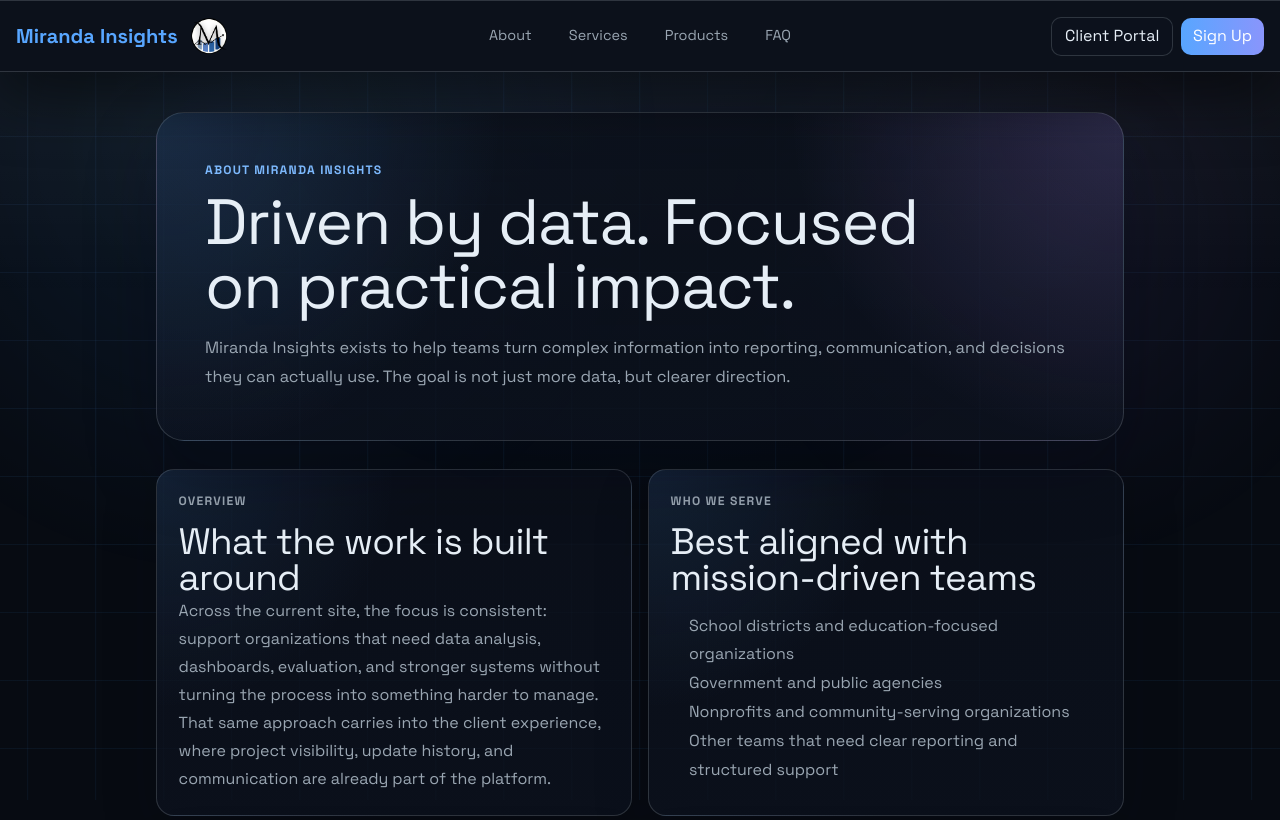
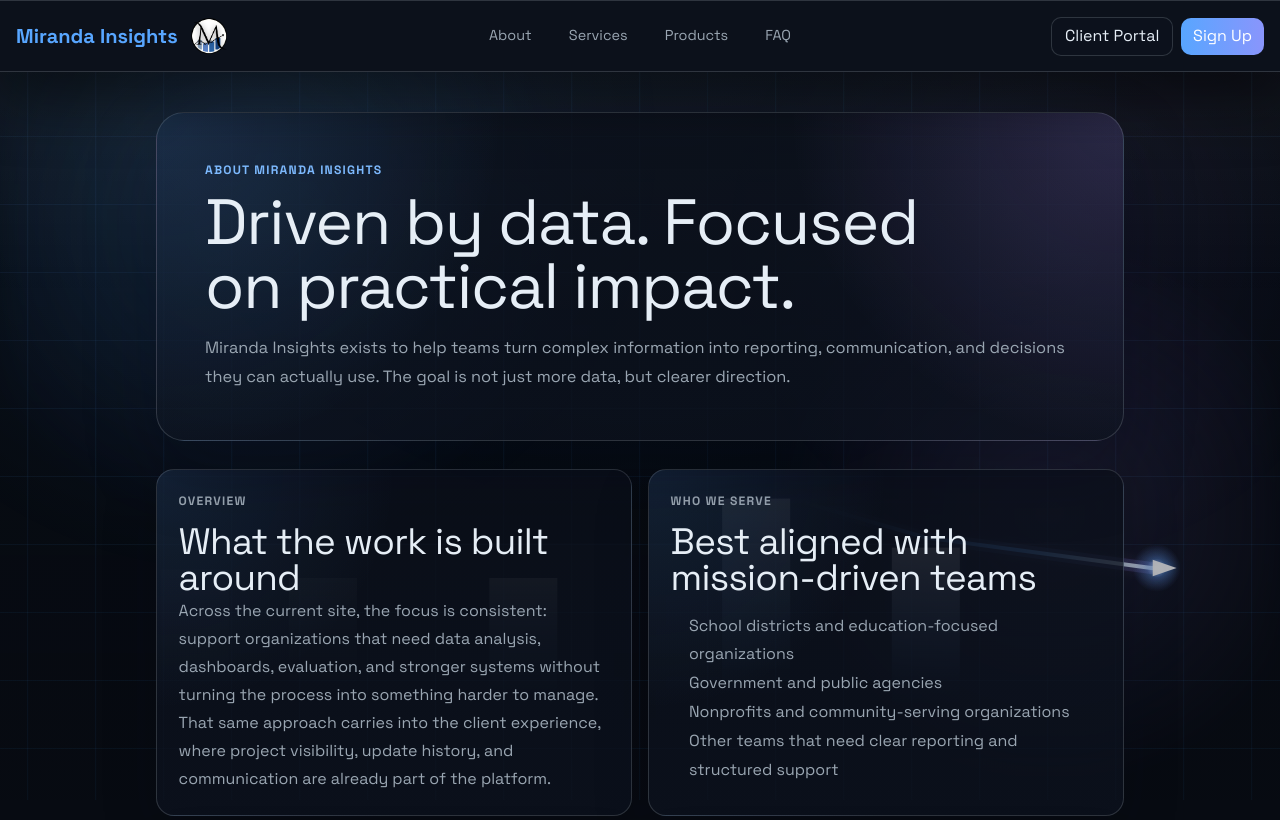
Before and after one commit to isaiaha09/miranda_insights, a Django app: page /about/ in a window 1280 px wide. Shown: the top 820 px of the page. Run offline with Django 5.2, Linux system fonts and the light colour scheme.

Commit message:
added arrow animation

```diff
--- a/current_website/static/css/base.css
+++ b/current_website/static/css/base.css
@@ -99,6 +99,42 @@ body::after {
     opacity: 0.9;
 }
 
+.site-analytics-bg {
+    position: fixed;
+    inset: 0;
+    z-index: 0;
+    pointer-events: none;
+    overflow: hidden;
+}
+
+.site-analytics-bg::before,
+.site-analytics-bg::after {
+    content: "";
+    position: absolute;
+    inset: 0;
+    pointer-events: none;
+}
+
+.site-analytics-bg::before {
+    background:
+        radial-gradient(560px circle at 20% 28%, color-mix(in srgb, var(--accent) 12%, transparent), transparent 58%),
+        radial-gradient(480px circle at 82% 64%, color-mix(in srgb, var(--accent-2) 12%, transparent), transparent 60%);
+    filter: blur(16px);
+    opacity: 0.95;
+}
+
+.site-analytics-bg::after {
+    background: linear-gradient(180deg, rgba(7, 11, 18, 0.08), rgba(7, 11, 18, 0.02) 24%, rgba(7, 11, 18, 0.14) 100%);
+}
+
+.site-analytics-bg__canvas {
+    width: 100%;
+    height: 100%;
+    display: block;
+    opacity: 0.82;
+    mask-image: linear-gradient(180deg, rgba(0, 0, 0, 0.2), rgba(0, 0, 0, 0.92) 18%, rgba(0, 0, 0, 0.95) 82%, rgba(0, 0, 0, 0.2));
+}
+
 @keyframes grid-pan {
     from {
         background-position: 0 0, 0 0, 0 0, 0 0;
@@ -123,6 +159,13 @@ body.nav-open .nav-overlay {
 
 .site-main {
     padding-top: var(--header-height);
+}
+
+.site-header,
+.site-main,
+.site-footer {
+    position: relative;
+    z-index: 1;
 }
 
 .container {
@@ -785,6 +828,10 @@ input:focus-visible {
         animation: none;
     }
 
+    .site-analytics-bg__canvas {
+        mask-image: none;
+    }
+
     .hamburger span {
         transition: none;
     }
--- a/current_website/static/css/home.css
+++ b/current_website/static/css/home.css
@@ -784,6 +784,7 @@ body.landing .hero-right {
     .hero h1 {
         font-size: 2.25rem;
     }
+
 }
 
 @media (prefers-reduced-motion: reduce) {
--- a/current_website/static/js/base.js
+++ b/current_website/static/js/base.js
@@ -213,12 +213,389 @@ function setupLoginSubmitLoading() {
   });
 }
 
+function setupSiteAnalyticsBackground() {
+  var layer = document.querySelector('.site-analytics-bg');
+  if (!layer) {
+    return;
+  }
+
+  var canvas = layer.querySelector('.site-analytics-bg__canvas');
+  if (!canvas || !canvas.getContext) {
+    return;
+  }
+
+  var context = canvas.getContext('2d');
+  if (!context) {
+    return;
+  }
+
+  var mediaQuery = window.matchMedia('(prefers-reduced-motion: reduce)');
+  var width = 0;
+  var height = 0;
+  var route = [];
+  var routeLength = 0;
+  var headDistance = 0;
+  var speed = 220;
+  var tailLength = 420;
+  var barFadeDistance = 920;
+  var arrowClearance = 28;
+  var loopResetDistance = 0;
+  var frameId = 0;
+  var lastTime = 0;
+  var resizeTimer = 0;
+
+  function clamp(value, min, max) {
+    return Math.max(min, Math.min(max, value));
+  }
+
+  function randomBetween(min, max) {
+    return min + (Math.random() * (max - min));
+  }
+
+  function buildRoutePoints() {
+    var pointCount = width < 700 ? 8 : 9;
+    var startX = -Math.round(width * 0.16);
+    var endX = Math.round(width * 1.08);
+    var spanX = endX - startX;
+    var centerY = height * (width < 700 ? 0.54 : 0.48);
+    var range = height * (width < 700 ? 0.18 : 0.23);
+    var currentY = centerY + randomBetween(-range * 0.2, range * 0.2);
+    var spacingWeights = [];
+    var totalWeight = 0;
+    var points = [{ x: startX, y: currentY }];
+
+    for (var spacingIndex = 0; spacingIndex < pointCount - 1; spacingIndex += 1) {
+      var weight = randomBetween(0.72, 1.34);
+      spacingWeights.push(weight);
+      totalWeight += weight;
+    }
+
+    var currentX = startX;
+
+    for (var index = 1; index < pointCount; index += 1) {
+      var slopeMode = Math.random();
+      var offset;
+
+      if (slopeMode < 0.18) {
+        offset = 0;
+      } else if (slopeMode < 0.5) {
+        offset = randomBetween(-range * 0.38, range * 0.38);
+      } else {
+        offset = randomBetween(-range * 0.82, range * 0.82);
+      }
+
+      currentY = clamp(currentY + offset, centerY - range, centerY + range);
+      currentX += spanX * (spacingWeights[index - 1] / totalWeight);
+
+      points.push({
+        x: index === pointCount - 1 ? endX : currentX,
+        y: currentY
+      });
+    }
+
+    return points;
+  }
+
+  function rebuildRoute() {
+    var points = buildRoutePoints();
+    route = [];
+    routeLength = 0;
+
+    for (var index = 0; index < points.length; index += 1) {
+      route.push({
+        x: points[index].x,
+        y: points[index].y,
+        distance: routeLength
+      });
+
+      if (index < points.length - 1) {
+        var dx = points[index + 1].x - points[index].x;
+        var dy = points[index + 1].y - points[index].y;
+        routeLength += Math.sqrt((dx * dx) + (dy * dy));
+      }
+    }
+
+    tailLength = clamp(width * 0.39, 260, 620);
+    headDistance = 0;
+  }
+
+  function pointAtDistance(distance) {
+    if (!route.length) {
+      return null;
+    }
+
+    if (distance <= 0) {
+      var firstSegment = route[1];
+      var firstSegmentLength = Math.max(1, firstSegment.distance - route[0].distance);
+      var firstProgress = distance / firstSegmentLength;
+      return {
+        x: route[0].x + ((firstSegment.x - route[0].x) * firstProgress),
+        y: route[0].y + ((firstSegment.y - route[0].y) * firstProgress),
+        angle: Math.atan2(firstSegment.y - route[0].y, firstSegment.x - route[0].x)
+      };
+    }
+
+    if (distance >= routeLength) {
+      var lastIndex = route.length - 1;
+      var lastStart = route[lastIndex - 1];
+      var lastEnd = route[lastIndex];
+      var lastSegmentLength = Math.max(1, lastEnd.distance - lastStart.distance);
+      var lastProgress = (distance - lastStart.distance) / lastSegmentLength;
+      return {
+        x: lastStart.x + ((lastEnd.x - lastStart.x) * lastProgress),
+        y: lastStart.y + ((lastEnd.y - lastStart.y) * lastProgress),
+        angle: Math.atan2(lastEnd.y - lastStart.y, lastEnd.x - lastStart.x)
+      };
+    }
+
+    for (var index = 0; index < route.length - 1; index += 1) {
+      var start = route[index];
+      var end = route[index + 1];
+      var segmentLength = end.distance - start.distance;
+
+      if (distance <= end.distance) {
+        var progress = segmentLength === 0 ? 0 : (distance - start.distance) / segmentLength;
+        return {
+          x: start.x + ((end.x - start.x) * progress),
+          y: start.y + ((end.y - start.y) * progress),
+          angle: Math.atan2(end.y - start.y, end.x - start.x)
+        };
+      }
+    }
+
+    return null;
+  }
+
+  function extractTrail(startDistance, endDistance) {
+    var trail = [];
+    var startPoint = pointAtDistance(startDistance);
+    var endPoint = pointAtDistance(endDistance);
+
+    if (!startPoint || !endPoint) {
+      return trail;
+    }
+
+    trail.push({ x: startPoint.x, y: startPoint.y, distance: startDistance });
+
+    for (var index = 1; index < route.length - 1; index += 1) {
+      if (route[index].distance > startDistance && route[index].distance < endDistance) {
+        trail.push({ x: route[index].x, y: route[index].y, distance: route[index].distance });
+      }
+    }
+
+    trail.push({ x: endPoint.x, y: endPoint.y, angle: endPoint.angle, distance: endDistance });
+    return trail;
+  }
+
+  function drawBars() {
+    var floorY = height * 0.9;
+
+    for (var index = 1; index < route.length - 1; index += 1) {
+      var point = route[index];
+      var elapsed = headDistance - point.distance;
+
+      if (elapsed < arrowClearance || elapsed > barFadeDistance) {
+        continue;
+      }
+
+      if (point.x < -24 || point.x > width + 24) {
+        continue;
+      }
+
+      var progress = 1 - clamp((elapsed - arrowClearance) / Math.max(1, barFadeDistance - arrowClearance), 0, 1);
+      var alpha = progress * progress * (3 - (2 * progress));
+      if (alpha <= 0.002) {
+        continue;
+      }
+
+      var barWidth = width < 700 ? 50 : 68;
+      var barTop = point.y + (width < 700 ? 8 : 10);
+      var barHeight = Math.max(12, floorY - barTop);
+      var barGradient = context.createLinearGradient(point.x, floorY, point.x, barTop);
+
+      barGradient.addColorStop(0, 'rgba(88, 166, 255, 0)');
+      barGradient.addColorStop(0.06, 'rgba(88, 166, 255, 0)');
+      barGradient.addColorStop(0.22, 'rgba(88, 166, 255, ' + (alpha * 0.06).toFixed(3) + ')');
+      barGradient.addColorStop(1, 'rgba(255, 255, 255, ' + (alpha * 0.48).toFixed(3) + ')');
+
+      context.fillStyle = barGradient;
+      context.shadowBlur = 12;
+      context.shadowColor = 'rgba(88, 166, 255, ' + (alpha * 0.16).toFixed(3) + ')';
+      context.fillRect(point.x - (barWidth / 2), barTop, barWidth, barHeight);
+    }
+  }
+
+  function drawArrow(point) {
+    if (!point) {
+      return;
+    }
+
+    var arrowLength = width < 700 ? 16 : 20;
+    var arrowWidth = width < 700 ? 7 : 9;
+    var tipX = point.x + (Math.cos(point.angle) * arrowLength);
+    var tipY = point.y + (Math.sin(point.angle) * arrowLength);
+    var leftX = point.x + (Math.cos(point.angle + (Math.PI * 0.64)) * arrowWidth);
+    var leftY = point.y + (Math.sin(point.angle + (Math.PI * 0.64)) * arrowWidth);
+    var rightX = point.x + (Math.cos(point.angle - (Math.PI * 0.64)) * arrowWidth);
+    var rightY = point.y + (Math.sin(point.angle - (Math.PI * 0.64)) * arrowWidth);
+
+    context.beginPath();
+    context.moveTo(tipX, tipY);
+    context.lineTo(leftX, leftY);
+    context.lineTo(rightX, rightY);
+    context.closePath();
+    context.fill();
+  }
+
+  function draw(now) {
+    if (!width || !height || !routeLength) {
+      return;
+    }
+
+    if (!lastTime) {
+      lastTime = now;
+    }
+
+    var deltaSeconds = Math.min((now - lastTime) / 1000, 0.05);
+    lastTime = now;
+
+    if (!mediaQuery.matches) {
+      headDistance += speed * deltaSeconds;
+      if (headDistance > loopResetDistance) {
+        rebuildRoute();
+      }
+    } else if (headDistance === 0) {
+      headDistance = Math.min(routeLength * 0.72, tailLength + 120);
+    }
+
+    var visibleEnd = headDistance;
+    var visibleStart = Math.max(0, visibleEnd - tailLength);
+    var trail = extractTrail(visibleStart, visibleEnd);
+    var headPoint = pointAtDistance(visibleEnd);
+
+    context.clearRect(0, 0, width, height);
+
+    drawBars();
+
+    if (trail.length >= 2) {
+      var gradient = context.createLinearGradient(trail[0].x, trail[0].y, trail[trail.length - 1].x, trail[trail.length - 1].y);
+      var glowGradient = context.createLinearGradient(trail[0].x, trail[0].y, trail[trail.length - 1].x, trail[trail.length - 1].y);
+      gradient.addColorStop(0, 'rgba(88, 166, 255, 0)');
+      gradient.addColorStop(0.24, 'rgba(88, 166, 255, 0.004)');
+      gradient.addColorStop(0.4, 'rgba(88, 166, 255, 0.07)');
+      gradient.addColorStop(0.72, 'rgba(88, 166, 255, 0.72)');
+      gradient.addColorStop(1, 'rgba(255, 255, 255, 0.96)');
+
+      glowGradient.addColorStop(0, 'rgba(88, 166, 255, 0)');
+      glowGradient.addColorStop(0.28, 'rgba(88, 166, 255, 0.002)');
+      glowGradient.addColorStop(0.45, 'rgba(88, 166, 255, 0.035)');
+      glowGradient.addColorStop(0.78, 'rgba(88, 166, 255, 0.16)');
+      glowGradient.addColorStop(1, 'rgba(167, 139, 250, 0.22)');
+
+      context.beginPath();
+      context.moveTo(trail[0].x, trail[0].y);
+      for (var index = 1; index < trail.length; index += 1) {
+        context.lineTo(trail[index].x, trail[index].y);
+      }
+
+      context.lineWidth = width < 700 ? 10 : 12;
+      context.lineJoin = 'miter';
+      context.lineCap = 'butt';
+      context.strokeStyle = glowGradient;
+      context.shadowBlur = 10;
+      context.shadowColor = 'rgba(88, 166, 255, 0.08)';
+      context.stroke();
+
+      context.beginPath();
+      context.moveTo(trail[0].x, trail[0].y);
+      for (var index2 = 1; index2 < trail.length; index2 += 1) {
+        context.lineTo(trail[index2].x, trail[index2].y);
+      }
+
+      context.lineWidth = width < 700 ? 3 : 4;
+      context.strokeStyle = gradient;
+      context.shadowBlur = 14;
+      context.shadowColor = 'rgba(167, 139, 250, 0.34)';
+      context.stroke();
+
+      if (headPoint) {
+        var glow = context.createRadialGradient(headPoint.x, headPoint.y, 0, headPoint.x, headPoint.y, width < 700 ? 18 : 24);
+        glow.addColorStop(0, 'rgba(255, 255, 255, 0.9)');
+        glow.addColorStop(0.4, 'rgba(88, 166, 255, 0.34)');
+        glow.addColorStop(1, 'rgba(88, 166, 255, 0)');
+        context.fillStyle = glow;
+        context.beginPath();
+        context.arc(headPoint.x, headPoint.y, width < 700 ? 18 : 24, 0, Math.PI * 2);
+        context.fill();
+
+        context.fillStyle = 'rgba(255, 255, 255, 0.96)';
+        context.shadowBlur = 10;
+        context.shadowColor = 'rgba(88, 166, 255, 0.42)';
+        drawArrow(headPoint);
+      }
+    }
+
+    if (!mediaQuery.matches) {
+      frameId = window.requestAnimationFrame(draw);
+    }
+  }
+
+  function resizeCanvas() {
+    var rect = layer.getBoundingClientRect();
+    var devicePixelRatio = window.devicePixelRatio || 1;
+
+    width = Math.max(1, rect.width);
+    height = Math.max(1, rect.height);
+    speed = clamp(width * 0.17, 150, 290);
+    barFadeDistance = clamp(width * 0.98, 620, 1280);
+    arrowClearance = clamp(width * 0.028, 20, 34);
+
+    canvas.width = Math.round(width * devicePixelRatio);
+    canvas.height = Math.round(height * devicePixelRatio);
+    context.setTransform(devicePixelRatio, 0, 0, devicePixelRatio, 0, 0);
+
+    rebuildRoute();
+    loopResetDistance = routeLength + Math.max(tailLength, barFadeDistance) + Math.max(72, width * 0.12);
+
+    if (frameId) {
+      window.cancelAnimationFrame(frameId);
+      frameId = 0;
+    }
+
+    lastTime = 0;
+    draw(window.performance.now());
+  }
+
+  function handleResize() {
+    if (resizeTimer) {
+      window.clearTimeout(resizeTimer);
+    }
+
+    resizeTimer = window.setTimeout(resizeCanvas, 90);
+  }
+
+  function handleMotionChange() {
+    resizeCanvas();
+  }
+
+  window.addEventListener('resize', handleResize);
+
+  if (typeof mediaQuery.addEventListener === 'function') {
+    mediaQuery.addEventListener('change', handleMotionChange);
+  } else if (typeof mediaQuery.addListener === 'function') {
+    mediaQuery.addListener(handleMotionChange);
+  }
+
+  resizeCanvas();
+}
+
 syncBrowserChromeColor();
 registerServiceWorker();
 
 // Minimal JS placeholder for site interactions
 document.addEventListener('DOMContentLoaded', function(){
   syncBrowserChromeColor();
+  setupSiteAnalyticsBackground();
   setupPwaInstallExperience();
   syncPwaModeInputs();
   setupLoginSubmitLoading();
--- a/current_website/templates/base.html
+++ b/current_website/templates/base.html
@@ -63,6 +63,9 @@
     </header>
 
     <div class="nav-overlay" id="nav-overlay" hidden></div>
+    <div class="site-analytics-bg" aria-hidden="true">
+      <canvas class="site-analytics-bg__canvas"></canvas>
+    </div>
 
     <main class="site-main">
       {% block content %}{% endblock %}
```
